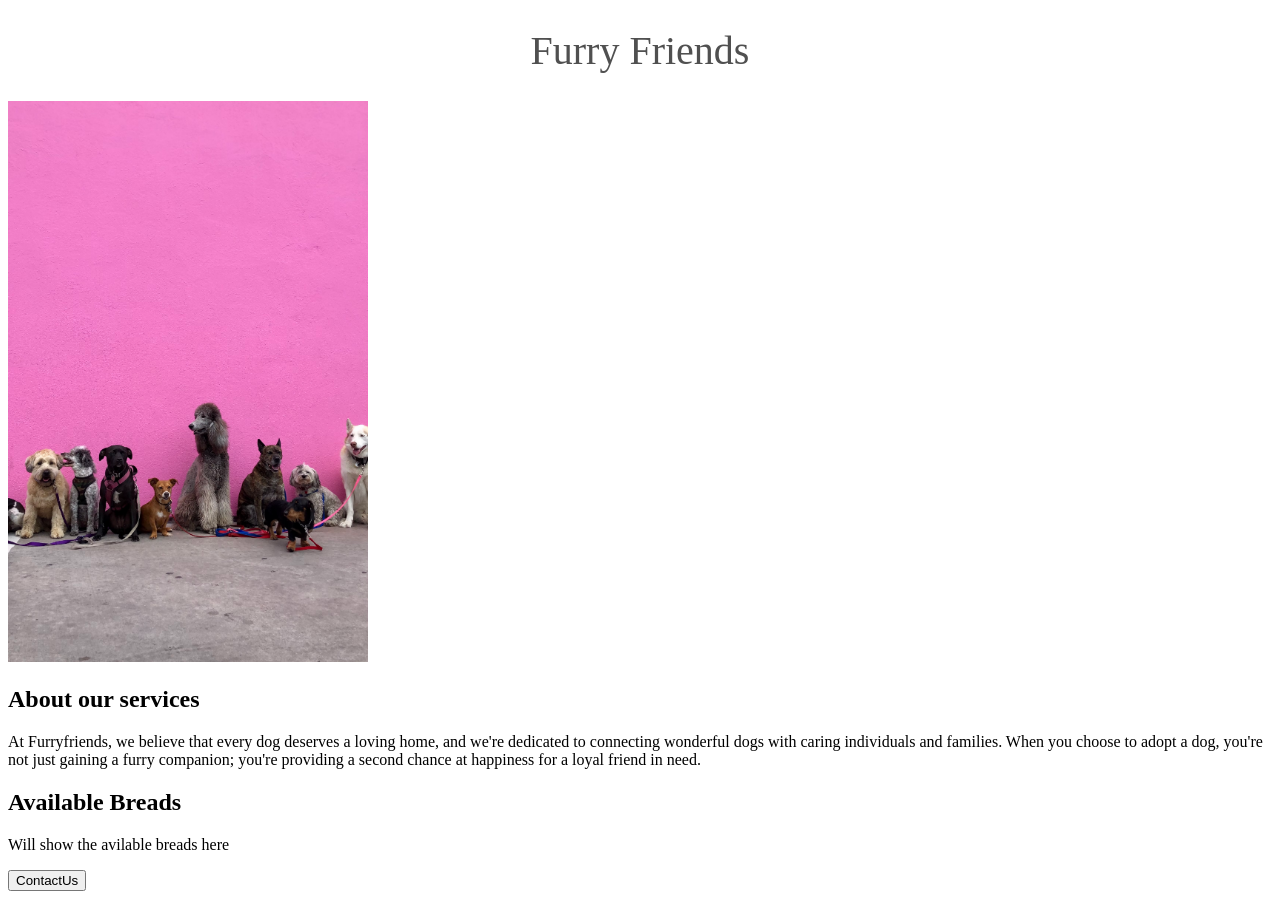
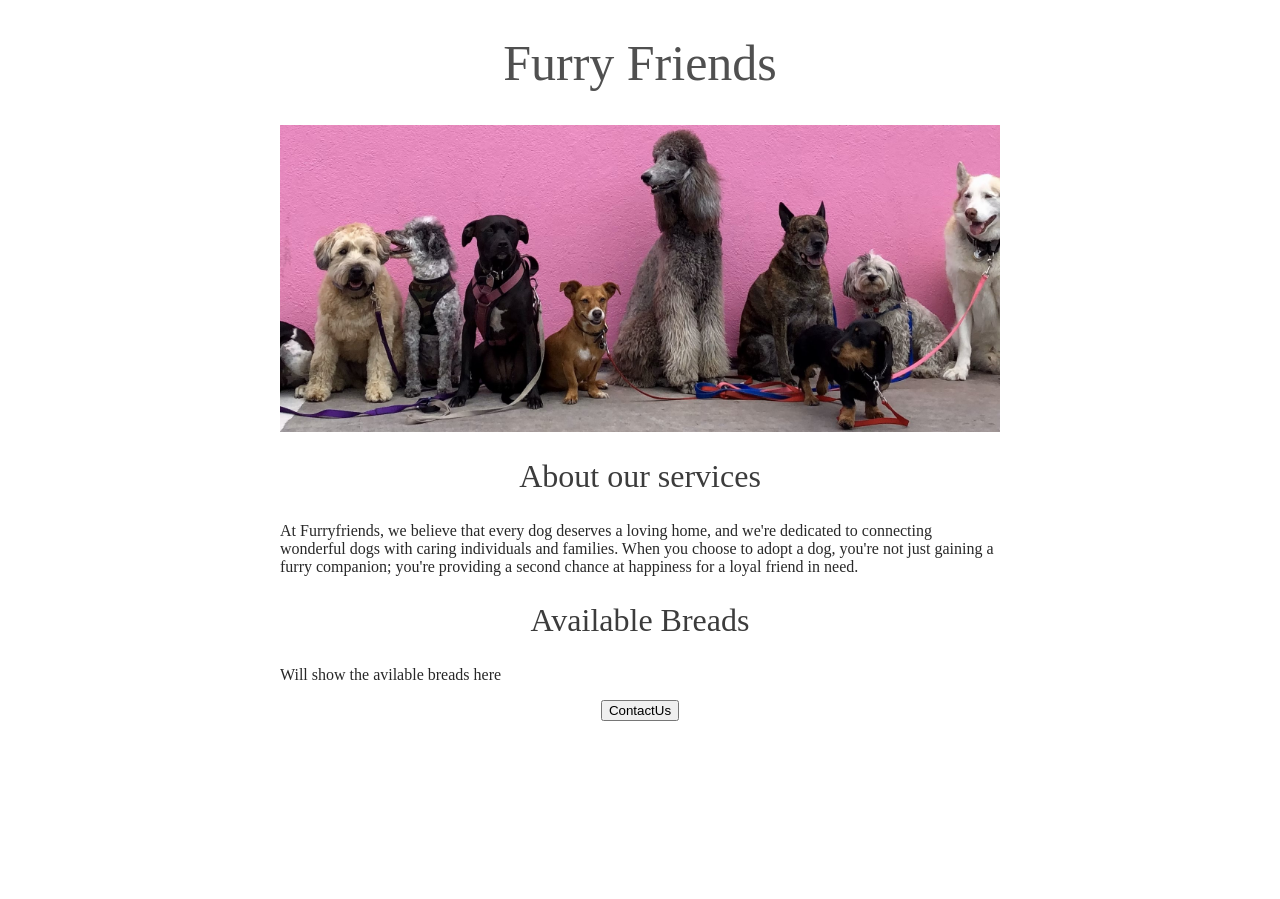
Before and after one commit to Akhil-0711/Website-Development, a Flask app: page / in a window 1280 px wide. After the commit the page ends 721 px from the top, so only its background shows below. Run offline with Flask 3, Linux system fonts and the light colour scheme.

Commit message:
Added Html & CSS

```diff
--- a/templates/home.html
+++ b/templates/home.html
@@ -4,21 +4,50 @@
     <title>furryfriends</title>
     <style>
       h1 {
-        font-size:40px ;
+        font-size:50px ;
         font-family: roborto;
         font-weight: normal;
         color: rgb(80,80,80);
         text-align: center;
       }
+      #banner {width: 100%;
+               height:auto;
+              object-fit:cover;
+              margin-left: 20%;
+              margin-right: 20%;
+               display: block;
+               margin-left: auto;
+               margin-right: auto;
+               }
+      h2 {
+        font-size:32px;
+        font-family: roborto;
+        color: rgb(60,60,60);
+        text-align: center;
+        font-weight: normal;
+      }
+      p {
+        font-family: roborto;
+        color: rgb(40,40,40);
+        font-weight: normal;
+      }
+      #container {
+        max-width: 720px;
+        margin: 0 auto;
+      }
     </style>
   </head>
   <body>
+      <div id="container">
       <h1>Furry Friends</h1>
-    <img src="https://4a4c73dc-f9d2-4d65-88f9-3b1461d92fd0-00-1xra85wlv6iep.sisko.replit.dev/static/banner.jpeg" width="360">
+      <img id="banner" src="https://4a4c73dc-f9d2-4d65-88f9-3b1461d92fd0-00-1xra85wlv6iep.sisko.replit.dev/static/banner.jpeg">
       <h2>About our services</h2>
       <p>At Furryfriends, we believe that every dog deserves a loving home, and we're dedicated to connecting wonderful dogs with caring individuals and families. When you choose to adopt a dog, you're not just gaining a furry companion; you're providing a second chance at happiness for a loyal friend in need.</p>
       <h2>Available Breads</h2>
       <p>Will show the avilable breads here</p>
+          <div style="text-align:center;">
            <button>ContactUs</button>
+          </div>
+        </div>
   </body>
 </html>
```
Also changed, not shown: static/banner.jpeg. Lines whose indentation alone changed are shown as unchanged.
